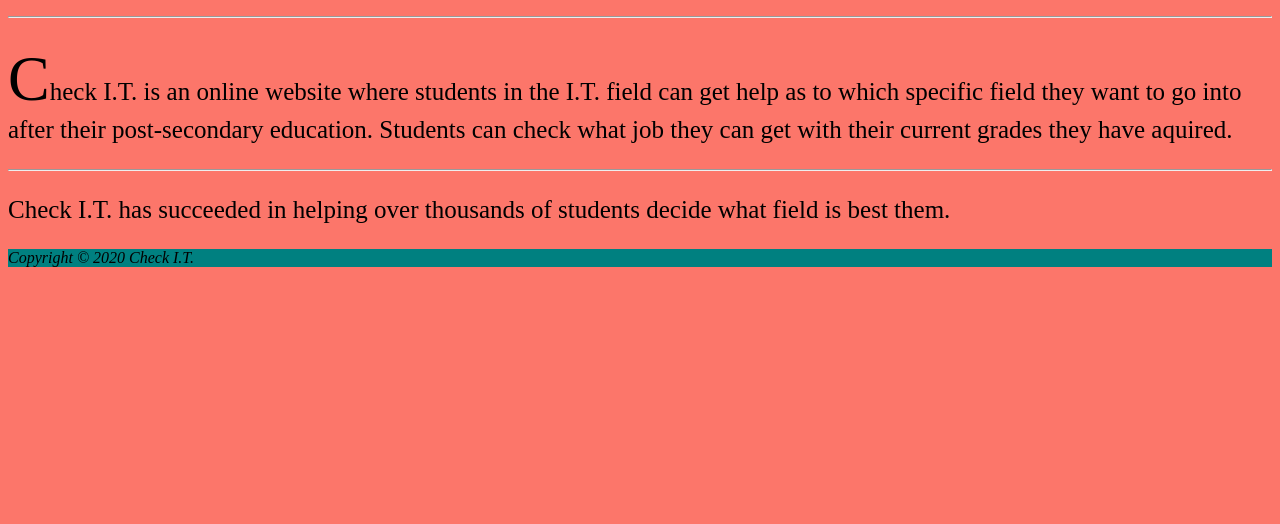
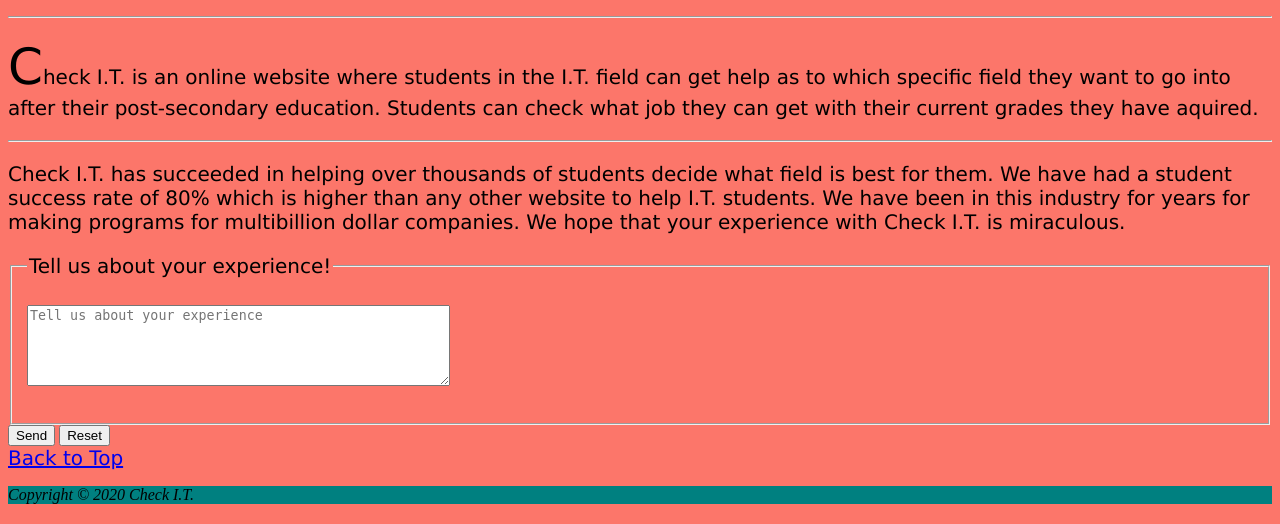
Before and after one commit to DarylleDiego/Assignment01, a PHP site: page / in a window 1280 px wide. Shown: the part 276-800 px from the top of the page. Run offline with PHP 8.4, Linux system fonts and the light colour scheme.

Commit message:
Added review and information for main page

```diff
--- a/index.css
+++ b/index.css
@@ -18,9 +18,12 @@ h3 {
 article::first-letter{
     font-size: 250%;
 }
-article{
-    font-size: 25px;
+article, fieldset , #tex{
+    font-size: 20px;
+    font-family: Verdana, Geneva, Tahoma, sans-serif;
 }
+
+
 
 li :hover{
     background-color: yellow;
--- a/index.html
+++ b/index.html
@@ -13,7 +13,7 @@
 
     <body>
         <link rel="stylesheet" href="index.css" type="text/css">
-        <header>
+        <header id="content">
             <h1><img src="images/logo.png" alt="logo" title="Check I.T. logo" width=130 align="center">Check I.T.</h1>
             <h3>A program to help I.T. students in academic and career progression</h3>
         </header>
@@ -40,14 +40,33 @@
 
             <p>
                 Check I.T. has succeeded in helping over thousands of students decide
-                what field is best them.
+                what field is best for them. We have had a student success rate of 80%
+                which is higher than any other website to help I.T. students. We have been
+                in this industry for years for making programs for multibillion dollar companies.
+                We hope that your experience with Check I.T. is miraculous.
             </p>
         </article>
 
+        <form method="post" action="mailto:rhaid834@mtroyal.ca" enctype="text/plain" name="ReviewForm">
+            <input type="hidden" name="subject" value="Review Form">
+
+        <fieldset>
+            <legend>
+                Tell us about your experience!
+            </legend>
+            <p>
+                <label>
+                    <textarea name="Review" rows="5" cols="50" placeholder="Tell us about your experience" maxlength=""></textarea>
+                </label>
+            </p>
+
+        </fieldset>
+        <input type="submit" value="Send">
+        <input type="reset" value="Reset">
 
 
-
-
+    </br>
+        <a href="#content" id="tex">Back to Top</a>
 
         <footer>
             <p><i>Copyright &copy; 2020 Check I.T.</i></p>
```
